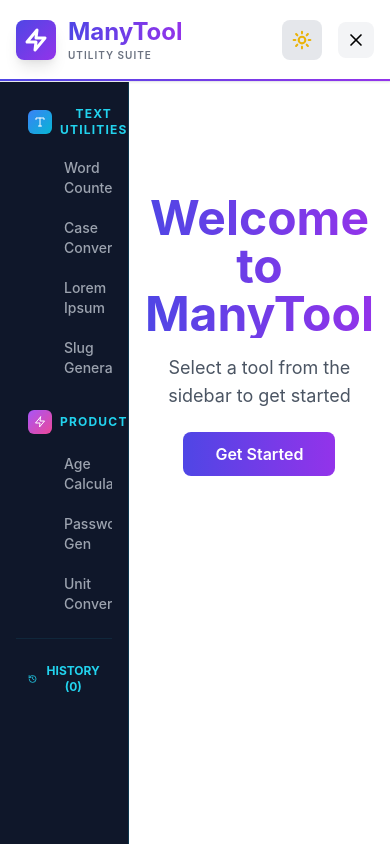
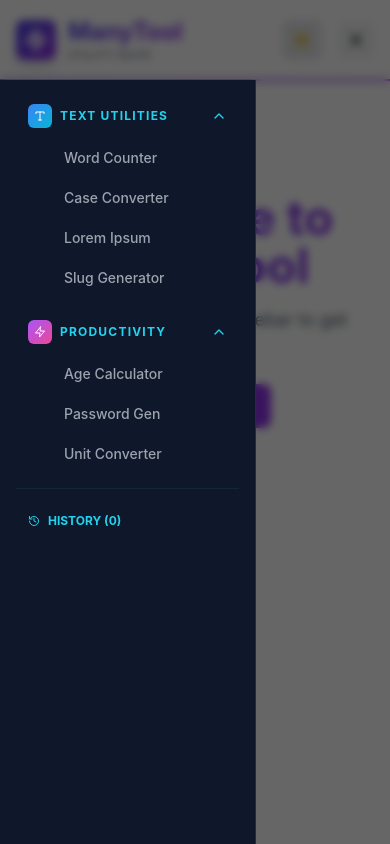
Before and after one commit to Sanyamj1112/manytool-app, a React (Vite) app in the folder manytool/manytool/: page / in a window 390 px wide. Both pictures are taken after a click on the button 356 px from the left and 39 px from the top of the page. Shown: the top 844 px of the page. Built offline with nearby package versions, Linux system fonts and the light colour scheme.

Commit message:
Fix mobile menu close, layout, and exclude admin from analytics logs

```diff
--- a/manytool/manytool/src/App.jsx
+++ b/manytool/manytool/src/App.jsx
@@ -27,11 +27,14 @@
 import { ThemeProvider } from './context/ThemeContext';
 import { HistoryProvider } from './context/HistoryContext';
 
-// Route Tracker Component jo har page change par track karega
+// Route Tracker Component - Admin path par tracking skip karega (Problem 2 Solved)
 function RouteTracker() {
   const location = useLocation();
 
   useEffect(() => {
+    // Agar admin dashboard hai toh analytics log mat karo
+    if (location.pathname.includes('admin-dashboard')) return;
+
     let toolName = 'Home Page';
     if (location.pathname.includes('word-counter')) toolName = 'Word Counter';
     else if (location.pathname.includes('case-converter')) toolName = 'Case Converter';
@@ -42,7 +45,6 @@
     else if (location.pathname.includes('unit-converter')) toolName = 'Unit Converter';
     else if (location.pathname.includes('about')) toolName = 'About Page';
     else if (location.pathname.includes('privacy')) toolName = 'Privacy Policy';
-    else if (location.pathname.includes('admin-dashboard')) toolName = 'Admin Dashboard';
 
     logAnalytics(toolName);
   }, [location]);
@@ -81,7 +83,11 @@
                 isMobileMenuOpen={isMobileMenuOpen}
               />
               <div className="flex">
-                <Sidebar isOpen={isMobileMenuOpen} />
+                {/* Mobile Menu Close handler pass kiya hai (Problem 1 & 3 Solved) */}
+                <Sidebar
+                  isOpen={isMobileMenuOpen}
+                  onClose={() => setIsMobileMenuOpen(false)}
+                />
                 <main className="flex-1 min-h-[calc(100vh-80px)]">
                   <div className="max-w-7xl mx-auto px-4 sm:px-6 lg:px-8 py-8">
                     <AnimatePresence mode="wait">
--- a/manytool/manytool/src/components/layout/Sidebar.jsx
+++ b/manytool/manytool/src/components/layout/Sidebar.jsx
@@ -10,7 +10,7 @@
 import { NavLink } from 'react-router-dom';
 import { useHistory } from '@/context/HistoryContext';
 
-const Sidebar = ({ isOpen = true }) => {
+const Sidebar = ({ isOpen = false, onClose }) => {
   const [expandedCategories, setExpandedCategories] = useState({ text: true, productivity: true, history: true });
   const [isSelectionMode, setIsSelectionMode] = useState(false);
   const [selectedIds, setSelectedIds] = useState([]);
@@ -32,7 +32,6 @@
         { label: 'Age Calculator', path: '/tools/age-calculator' },
         { label: 'Password Gen', path: '/tools/password-generator' },
         { label: 'Unit Converter', path: '/tools/unit-converter' },
-
       ],
     },
   };
@@ -48,7 +47,23 @@
   };
 
   return (
-    <aside className={`${isOpen ? 'block' : 'hidden'} md:block w-64 bg-[#0f172a] border-r border-cyan-500/20 h-[calc(100vh-80px)] sticky top-20 overflow-y-auto`}>
+    <>
+      {/* Mobile Backdrop Overlay */}
+      {isOpen && (
+        <div
+          onClick={onClose}
+          className="fixed inset-0 bg-black/60 z-40 md:hidden backdrop-blur-sm"
+        />
+      )}
+
+      {/* Sidebar Container */}
+      <aside className={`
+        fixed md:sticky top-20 z-50
+        h-[calc(100vh-80px)] w-64
+        bg-[#0f172a] border-r border-cyan-500/20
+        overflow-y-auto transition-transform duration-300 ease-in-out
+        ${isOpen ? 'translate-x-0' : '-translate-x-full md:translate-x-0'}
+      `}>
         <div className="p-4 space-y-4">
           {/* Render Tools */}
           {Object.entries(toolsData).map(([id, cat]) => (
@@ -61,7 +76,12 @@
                 {expandedCategories[id] && (
                   <motion.div initial={{ height: 0 }} animate={{ height: 'auto' }} exit={{ height: 0 }} className="pl-9 space-y-1 mt-1 overflow-hidden">
                     {cat.items.map(tool => (
-                    <NavLink key={tool.path} to={tool.path} className={({ isActive }) => `block px-3 py-2 text-sm font-medium rounded-lg ${isActive ? 'bg-cyan-900/30 text-cyan-400' : 'text-gray-400 hover:text-cyan-200'}`}>
+                      <NavLink
+                        key={tool.path}
+                        to={tool.path}
+                        onClick={() => { if (onClose) onClose(); }}
+                        className={({ isActive }) => `block px-3 py-2 text-sm font-medium rounded-lg ${isActive ? 'bg-cyan-900/30 text-cyan-400' : 'text-gray-400 hover:text-cyan-200'}`}
+                      >
                         {tool.label}
                       </NavLink>
                     ))}
@@ -117,6 +137,7 @@
           </div>
         </div>
       </aside>
+    </>
   );
 };
 
--- /dev/null
+++ b/package.json
@@ -0,0 +1,5 @@
+{
+  "dependencies": {
+    "@supabase/supabase-js": "^2.112.3"
+  }
+}
```
Also changed, not shown: 1 other file (tests, documents, lock files or other folders). Lines whose indentation alone changed are shown as unchanged.
